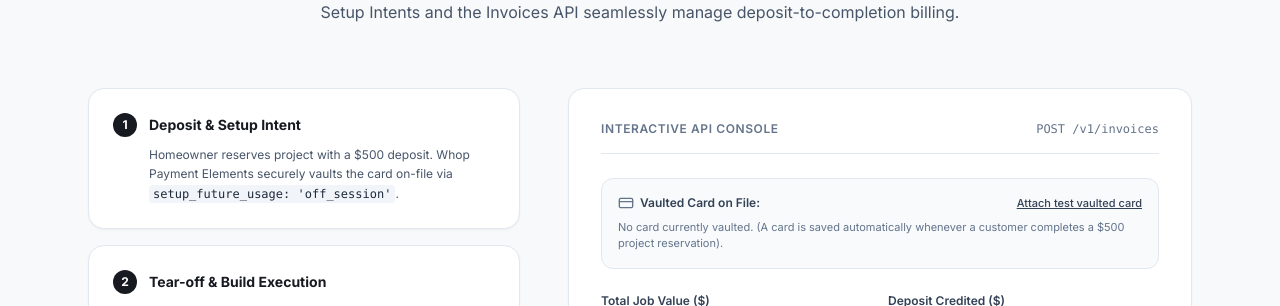
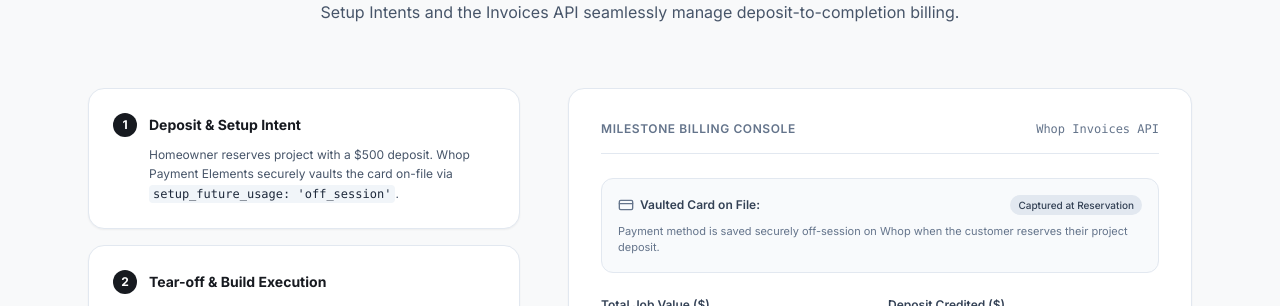
Before and after one commit to SSOURABH58/whop-roofing-template, a React (Vite) app: page / in a window 1280 px wide. Shown: the part 4860-5166 px from the top of the page. Built offline with nearby package versions, Linux system fonts and the light colour scheme.

Commit message:
clean(ui): remove simulate vaulted card button and polish billing console copy

```diff
--- a/src/components/Header.tsx
+++ b/src/components/Header.tsx
@@ -109,12 +109,12 @@ export const Header: React.FC<HeaderProps> = ({
                 </a>
                 <div className="my-1 border-t border-slate-100" />
                 <a
-                  href="#invoices-demo"
+                  href="#invoices"
                   onClick={() => setDropdownOpen(false)}
                   className="block px-3 py-2 text-xs font-medium text-slate-700 hover:bg-slate-50 rounded-xl transition-colors"
                 >
-                  <div className="font-semibold text-slate-900 font-mono text-[11px]">Whop Billing Demo</div>
-                  <div className="text-[11px] text-slate-500">SetupIntent card vault &amp; milestone invoice</div>
+                  <div className="font-semibold text-slate-900">Milestone Invoicing</div>
+                  <div className="text-[11px] text-slate-500">Automated progress payments &amp; completion billing</div>
                 </a>
               </div>
             )}
@@ -208,11 +208,11 @@ export const Header: React.FC<HeaderProps> = ({
               Customer Reviews (4.9★)
             </a>
             <a
-              href="#invoices-demo"
+              href="#invoices"
               onClick={() => setMobileMenuOpen(false)}
-              className="px-3 py-2 rounded-lg hover:bg-slate-50 font-mono text-xs text-slate-500"
+              className="px-3 py-2 rounded-lg hover:bg-slate-50 text-xs text-slate-700"
             >
-              Whop Milestone Invoicing Demo
+              Milestone Invoicing
             </a>
           </nav>
 
--- a/src/components/InvoicesDemoSection.tsx
+++ b/src/components/InvoicesDemoSection.tsx
@@ -59,27 +59,10 @@ export const InvoicesDemoSection: React.FC = () => {
     }
   };
 
-  const handleSimulateVaultCard = () => {
-    const mockCard: StoredPaymentMethod = {
-      id: `payt_${Math.random().toString(36).substring(2, 10)}`,
-      brand: 'visa',
-      last4: '4242',
-      expMonth: 12,
-      expYear: 2028,
-      customerEmail,
-      setupIntentId: `seti_${Math.random().toString(36).substring(2, 10)}`,
-      createdAt: new Date().toISOString(),
-    };
-    setSavedCard(mockCard);
-    if (typeof window !== 'undefined') {
-      localStorage.setItem('whop_roofing_saved_card', JSON.stringify(mockCard));
-    }
-  };
-
   const balanceDue = contractTotal - depositAmount;
 
   return (
-    <section id="invoices-demo" className="py-24 bg-[#F8F9FA] font-sans border-b border-slate-200/80">
+    <section id="invoices" className="py-24 bg-[#F8F9FA] font-sans border-b border-slate-200/80">
       <div className="max-w-6xl mx-auto px-4 sm:px-6">
 
         {/* Minimal Section Header */}
@@ -150,10 +133,10 @@ export const InvoicesDemoSection: React.FC = () => {
             <div className="rounded-2xl border border-slate-200 p-7 sm:p-8 bg-white shadow-sm space-y-6">
               <div className="flex items-center justify-between pb-4 border-b border-slate-200">
                 <span className="text-xs uppercase tracking-wider font-semibold text-slate-500">
-                  Interactive API Console
+                  Milestone Billing Console
                 </span>
                 <span className="text-xs text-slate-500 font-mono">
-                  POST /v1/invoices
+                  Whop Invoices API
                 </span>
               </div>
 
@@ -169,13 +152,9 @@ export const InvoicesDemoSection: React.FC = () => {
                       Ready for Auto-Charge
                     </span>
                   ) : (
-                    <button
-                      type="button"
-                      onClick={handleSimulateVaultCard}
-                      className="text-[11px] text-slate-700 underline font-medium hover:text-black"
-                    >
-                      Attach test vaulted card
-                    </button>
+                    <span className="text-[10px] font-medium bg-slate-200 text-slate-700 px-2 py-0.5 rounded-full">
+                      Captured at Reservation
+                    </span>
                   )}
                 </div>
 
@@ -188,7 +167,7 @@ export const InvoicesDemoSection: React.FC = () => {
                   </div>
                 ) : (
                   <p className="text-[11px] text-slate-500">
-                    No card currently vaulted. (A card is saved automatically whenever a customer completes a $500 project reservation).
+                    Payment method is saved securely off-session on Whop when the customer reserves their project deposit.
                   </p>
                 )}
               </div>
--- a/src/components/PixelTrackerHUD.tsx
+++ b/src/components/PixelTrackerHUD.tsx
@@ -86,9 +86,9 @@ export const PixelTrackerHUD: React.FC = () => {
               ))
             )}
             <div className="pt-1 text-[10px] text-slate-400 flex items-center justify-between">
-              <span>Bounty verified</span>
+              <span>Whop Telemetry</span>
               <span className="text-emerald-400 font-semibold flex items-center gap-1">
-                <Eye className="w-3 h-3" /> Auto-tracked on whop.app
+                <Eye className="w-3 h-3" /> Live Tracking
               </span>
             </div>
           </div>
```
